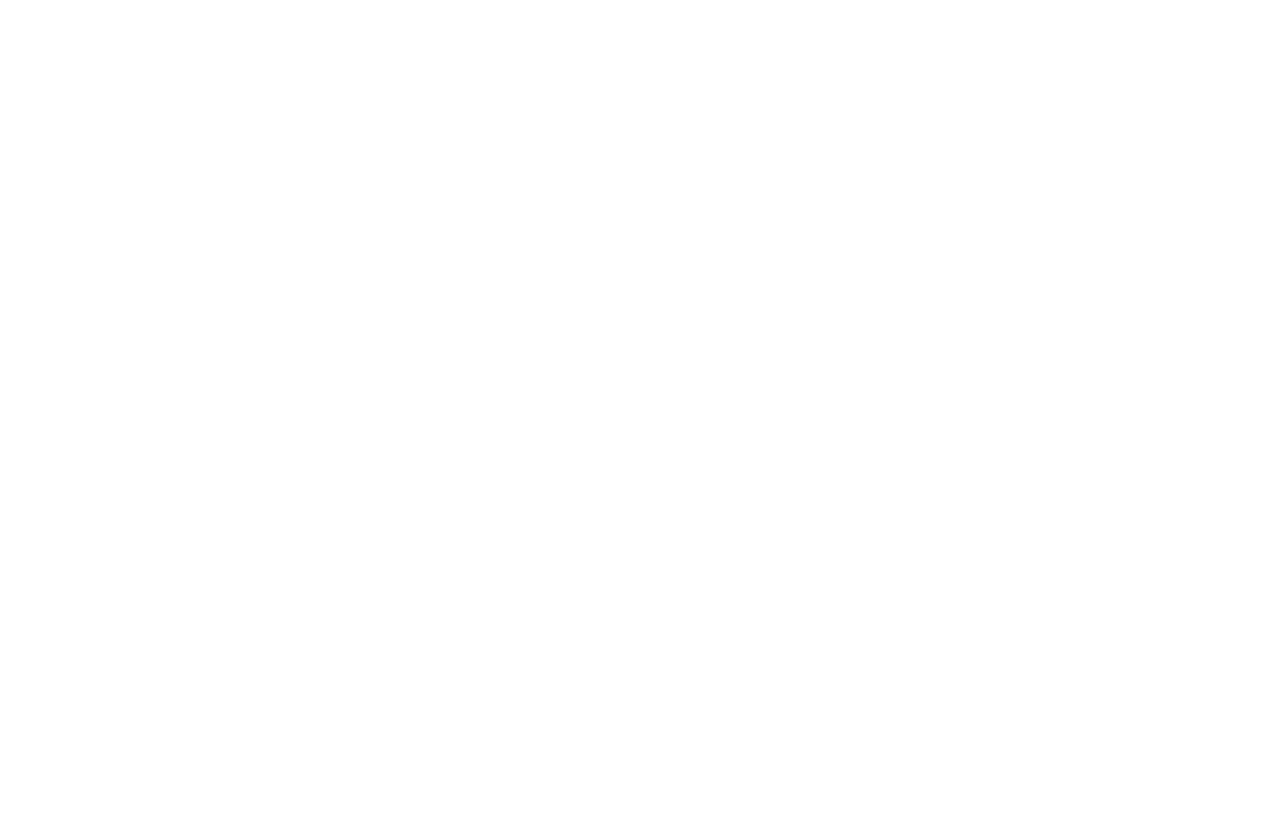
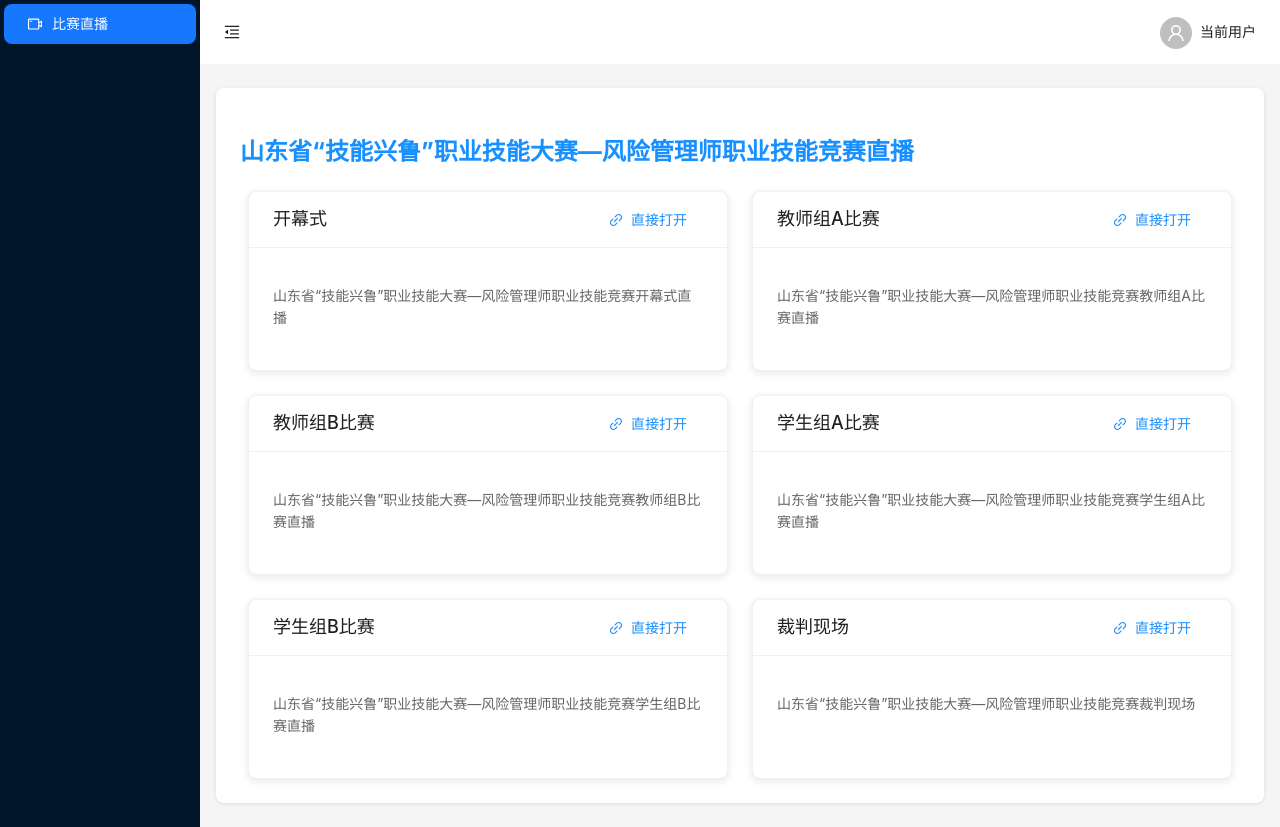
Before and after one commit to Rigelt1/FinAcc_ProMatch, a React (Create React App) app: page /rmsbroadcast in a window 1280 px wide. Before the commit this address had no page. Before the commit the page ends 800 px from the top, so only its background shows below. Built offline with nearby package versions, Linux system fonts and the light colour scheme; the HTML template or start-up script is replaced by a standard one.

Commit message:
fit(finacc_promatch\src):Requirement change

```diff
--- a/public/index.html
+++ b/public/index.html
@@ -2,7 +2,7 @@
 <html lang="en">
   <head>
     <meta charset="utf-8" />
-    <link rel="icon" href="%PUBLIC_URL%/favicon.ico" />
+    <link rel="icon" href="%PUBLIC_URL%/finacc.ico" />
     <meta name="viewport" content="width=device-width, initial-scale=1" />
     <meta name="theme-color" content="#000000" />
     <meta
--- a/src/App.tsx
+++ b/src/App.tsx
@@ -1,6 +1,7 @@
 import { BrowserRouter as Router, Routes, Route, Navigate } from 'react-router-dom';
 import LoginPage from './pages/LoginPage';
-import BroadcastPage from './pages/BroadcastPage';
+import RobotAppTechBroadcastPage from './pages/RobotAppTechBroadcastPage';
+import RMSBroadcastPage from './pages/RMSBroadcastPage';
 
 function App() {
   return (
@@ -8,7 +9,8 @@ function App() {
       <Routes>
         <Route path="/" element={<Navigate to="/login" replace />} />
         <Route path="/login" element={<LoginPage />} />
-        <Route path="/broadcast" element={<BroadcastPage />} />
+        <Route path="/robotapptechbroadcast" element={<RobotAppTechBroadcastPage />} />
+        <Route path="/rmsbroadcast" element={<RMSBroadcastPage />} />
       </Routes>
     </Router>
   );
--- a/src/pages/LoginPage.tsx
+++ b/src/pages/LoginPage.tsx
@@ -8,8 +8,8 @@ const LoginPage: React.FC = () => {
 
   // 内置用户凭证
   const validCredentials = [
-    { username: 'user1', password: 'pass1' },
-    { username: 'user2', password: 'pass2' },
+    { username: 'rmsadmin1', password: 'p@ssword123' },
+    { username: 'ratadmin1', password: 'p@ssword456' },
     { username: 'admin1', password: 'admin123' },
     { username: 'admin2', password: 'admin456' }
   ];
@@ -17,17 +17,25 @@ const LoginPage: React.FC = () => {
   const onFinish = (values: { username: string; password: string }) => {
     setLoading(true);
     const { username, password } = values;
-
+    let comModel = false;
+    if(username === 'rmsadmin1' || username === 'admin1') {
+          comModel = true;
+        }else{
+          comModel = false;
+        }
     // 模拟登录验证
     setTimeout(() => {
       const isValid = validCredentials.some(
         cred => cred.username === username && cred.password === password
       );
 
-      if (isValid) {
+      if (isValid && comModel) {
         message.success('登录成功!');
-        navigate('/broadcast');
-      } else {
+        navigate('/robotapptechbroadcast');
+      } else if(isValid && !comModel){
+          message.success('登录成功!');
+          navigate('/rmsbroadcast');
+      }else {
         message.error('用户名或密码错误');
       }
       setLoading(false);
@@ -36,7 +44,7 @@ const LoginPage: React.FC = () => {
 
   return (
     <div style={{ maxWidth: 400, margin: '100px auto', padding: 20 }}>
-      <h1 style={{ textAlign: 'center', marginBottom: 24 }}>金融财会职业技能大赛</h1>
+      <h1 style={{ textAlign: 'center', marginBottom: 24 }}>山东省“技能兴鲁”职业技能大赛</h1>
       <Form
         name="login"
         initialValues={{ remember: true }}
--- /dev/null
+++ b/src/pages/RMSBroadcastPage.tsx
@@ -0,0 +1,213 @@
+import React, { useState } from 'react';
+import { Layout, Menu, Card, Button, Avatar, Dropdown, message } from 'antd';
+import {
+  MenuFoldOutlined,
+  MenuUnfoldOutlined,
+  VideoCameraOutlined,
+  LinkOutlined,
+  UserOutlined,
+  LogoutOutlined
+} from '@ant-design/icons';
+import { useNavigate } from 'react-router-dom';
+
+const { Header, Sider, Content } = Layout;
+
+const RMSBroadcastPage: React.FC = () => {
+  const [collapsed, setCollapsed] = useState(false);
+  const [expandedCards, setExpandedCards] = useState<Record<string, boolean>>({});
+  const navigate = useNavigate();
+
+  // 比赛链接数据
+  const matchLinks = [
+    {
+      title: '开幕式',
+      description: '山东省“技能兴鲁”职业技能大赛—风险管理师职业技能竞赛开幕式直播',
+      url: 'https://meeting.tencent.com/dm/wFJDU4Fi7FLJ'
+    },
+    {
+      title: '教师组A比赛',
+      description: '山东省“技能兴鲁”职业技能大赛—风险管理师职业技能竞赛教师组A比赛直播',
+      url: 'a'
+    },
+    {
+      title: '教师组B比赛',
+      description: '山东省“技能兴鲁”职业技能大赛—风险管理师职业技能竞赛教师组B比赛直播',
+      url: 'b'
+    },
+    {
+      title: '学生组A比赛',
+      description: '山东省“技能兴鲁”职业技能大赛—风险管理师职业技能竞赛学生组A比赛直播',
+      url: 'c'
+    },
+    {
+      title: '学生组B比赛',
+      description: '山东省“技能兴鲁”职业技能大赛—风险管理师职业技能竞赛学生组B比赛直播',
+      url: 'd'
+    },
+    {
+      title: '裁判现场',
+      description: '山东省“技能兴鲁”职业技能大赛—风险管理师职业技能竞赛裁判现场',
+      url: 'e'
+    }
+  ];
+
+  const toggleCollapsed = () => {
+    setCollapsed(!collapsed);
+  };
+
+  const handleLinkClick = (url: string) => {
+    const newState: Record<string, boolean> = {};
+    newState[url] = !expandedCards[url];
+    setExpandedCards(newState);
+  };
+
+  return (
+    <Layout style={{ minHeight: '100vh' }}>
+      <Sider trigger={null} collapsible collapsed={collapsed}>
+        <div className="demo-logo-vertical" />
+        <Menu
+          theme="dark"
+          mode="inline"
+          defaultSelectedKeys={['1']}
+          items={[
+            {
+              key: '1',
+              icon: <VideoCameraOutlined />,
+              label: '比赛直播',
+            },
+          ]}
+        />
+      </Sider>
+      <Layout>
+        <Header style={{ padding: 0, background: '#fff' }}>
+          <div style={{ display: 'flex', justifyContent: 'space-between', alignItems: 'center' }}>
+            <Button
+              type="text"
+              icon={collapsed ? <MenuUnfoldOutlined /> : <MenuFoldOutlined />}
+              onClick={toggleCollapsed}
+              style={{ fontSize: '16px', width: 64, height: 64 }}
+            />
+            <Dropdown
+              menu={{
+                items: [
+                  {
+                    key: 'logout',
+                    icon: <LogoutOutlined />,
+                    label: '注销登录',
+                    onClick: () => {
+                      message.success('已成功退出系统');
+                      navigate('/login');
+                    }
+                  }
+                ]
+              }}
+              placement="bottomRight"
+            >
+              <div style={{ marginRight: 24, cursor: 'pointer' }}>
+                <Avatar icon={<UserOutlined />} />
+                <span style={{ marginLeft: 8 }}>当前用户</span>
+              </div>
+            </Dropdown>
+          </div>
+        </Header>
+        <Content
+          style={{
+            margin: '24px 16px',
+            padding: '24px',
+            background: '#fff',
+            borderRadius: '8px',
+            boxShadow: '0 1px 4px rgba(0, 0, 0, 0.1)'
+          }}
+          >
+          <h2 style={{ fontSize: '24px', marginBottom: '24px', color: '#1890ff' }}>山东省“技能兴鲁”职业技能大赛—风险管理师职业技能竞赛直播</h2>
+          <div style={{
+            display: 'grid',
+            gridTemplateColumns: 'repeat(auto-fill, minmax(320px, 1fr))',
+            gap: 24,
+            padding: '0 8px'
+          }}>
+            {matchLinks.map((link) => (
+              <Card
+                key={link.url}
+                title={<div style={{
+                  fontSize: '18px',
+                  fontWeight: 500,
+                  whiteSpace: 'nowrap',
+                  overflow: 'hidden',
+                  textOverflow: 'ellipsis'
+                }}>{link.title}</div>}
+                extra={
+                  <Button
+                    type="link"
+                    icon={<LinkOutlined />}
+                    onClick={(e) => {
+                      e.stopPropagation();
+                      window.open(link.url, '_blank');
+                    }}
+                    style={{ color: '#1890ff' }}
+                  >
+                    直接打开
+                  </Button>
+                }
+                style={{
+                  width: '100%',
+                  borderRadius: '8px',
+                  boxShadow: '0 2px 8px rgba(0, 0, 0, 0.1)',
+                  transition: 'all 0.3s ease',
+                  height: expandedCards[link.url] ? '320px' : '180px',
+                  overflow: 'hidden'
+                }}
+                hoverable
+                onClick={() => handleLinkClick(link.url)}
+              >
+                <div style={{
+                  height: expandedCards[link.url] ? 'auto' : 'calc(100% - 56px)',
+                  overflow: 'hidden'
+                }}>
+                  <p style={{
+                    color: '#666',
+                    marginBottom: '12px',
+                    display: '-webkit-box',
+                    WebkitLineClamp: 3,
+                    WebkitBoxOrient: 'vertical',
+                    overflow: 'hidden'
+                  }}>{link.description}</p>
+                </div>
+                {expandedCards[link.url] && (
+                  <div style={{
+                    marginTop: '16px',
+                    padding: '12px',
+                    background: '#f5f9ff',
+                    borderRadius: '6px',
+                    border: '1px solid #e6f7ff'
+                  }}>
+                    <p style={{
+                      color: '#1890ff',
+                      wordBreak: 'break-all',
+                      marginBottom: '12px'
+                    }}>直播链接: {link.url}</p>
+                    <Button
+                      type="primary"
+                      onClick={(e) => {
+                        e.stopPropagation();
+                        window.open(link.url, '_blank');
+                      }}
+                      style={{
+                        marginTop: '8px',
+                        width: '100%'
+                      }}
+                    >
+                      前往观看
+                    </Button>
+                  </div>
+                )}
+              </Card>
+            ))}
+          </div>
+        </Content>
+      </Layout>
+    </Layout>
+  );
+};
+
+export default RMSBroadcastPage;
--- a/src/pages/BroadcastPage.tsx
+++ b/src/pages/RobotAppTechBroadcastPage.tsx
@@ -12,7 +12,7 @@ import { useNavigate } from 'react-router-dom';
 
 const { Header, Sider, Content } = Layout;
 
-const BroadcastPage: React.FC = () => {
+const RobotAppTechBroadcastPage: React.FC = () => {
   const [collapsed, setCollapsed] = useState(false);
   const [expandedCards, setExpandedCards] = useState<Record<string, boolean>>({});
   const navigate = useNavigate();
@@ -20,19 +20,34 @@ const BroadcastPage: React.FC = () => {
   // 比赛链接数据
   const matchLinks = [
     {
-      title: '风险管理师项目',
-      description: '山东省“技能兴鲁”职业技能大赛—第七届“百家能工”职业技能竞赛-风险管理师项目',
+      title: '开幕式',
+      description: '山东省“技能兴鲁”职业技能大赛——服务机器人应用技术员技能竞赛开幕式直播',
       url: 'https://meeting.tencent.com/dm/wFJDU4Fi7FLJ'
     },
     {
-      title: '比赛',
-      description: '点击查看比赛直播',
+      title: '教师组A比赛',
+      description: '山东省“技能兴鲁”职业技能大赛——服务机器人应用技术员技能竞赛教师组A比赛直播',
       url: 'a'
     },
     {
-      title: '比赛',
-      description: '点击查看比赛直播',
+      title: '教师组B比赛',
+      description: '山东省“技能兴鲁”职业技能大赛——服务机器人应用技术员技能竞赛教师组B比赛直播',
       url: 'b'
+    },
+    {
+      title: '学生组A比赛',
+      description: '山东省“技能兴鲁”职业技能大赛——服务机器人应用技术员技能竞赛学生组A比赛直播',
+      url: 'c'
+    },
+    {
+      title: '学生组B比赛',
+      description: '山东省“技能兴鲁”职业技能大赛——服务机器人应用技术员技能竞赛学生组B比赛直播',
+      url: 'd'
+    },
+    {
+      title: '裁判现场',
+      description: '山东省“技能兴鲁”职业技能大赛——服务机器人应用技术员技能竞赛裁判现场',
+      url: 'e'
     }
   ];
 
@@ -58,7 +73,7 @@ const BroadcastPage: React.FC = () => {
             {
               key: '1',
               icon: <VideoCameraOutlined />,
-              label: '比赛转播',
+              label: '比赛直播',
             },
           ]}
         />
@@ -104,7 +119,7 @@ const BroadcastPage: React.FC = () => {
             boxShadow: '0 1px 4px rgba(0, 0, 0, 0.1)'
           }}
           >
-          <h2 style={{ fontSize: '24px', marginBottom: '24px', color: '#1890ff' }}>比赛转播</h2>
+          <h2 style={{ fontSize: '24px', marginBottom: '24px', color: '#1890ff' }}>山东省“技能兴鲁”职业技能大赛——服务机器人应用技术员技能竞赛直播</h2>
           <div style={{
             display: 'grid',
             gridTemplateColumns: 'repeat(auto-fill, minmax(320px, 1fr))',
@@ -195,4 +210,4 @@ const BroadcastPage: React.FC = () => {
   );
 };
 
-export default BroadcastPage;
+export default RobotAppTechBroadcastPage;
```
Also changed, not shown: 1 other file (tests, documents, lock files or other folders).
